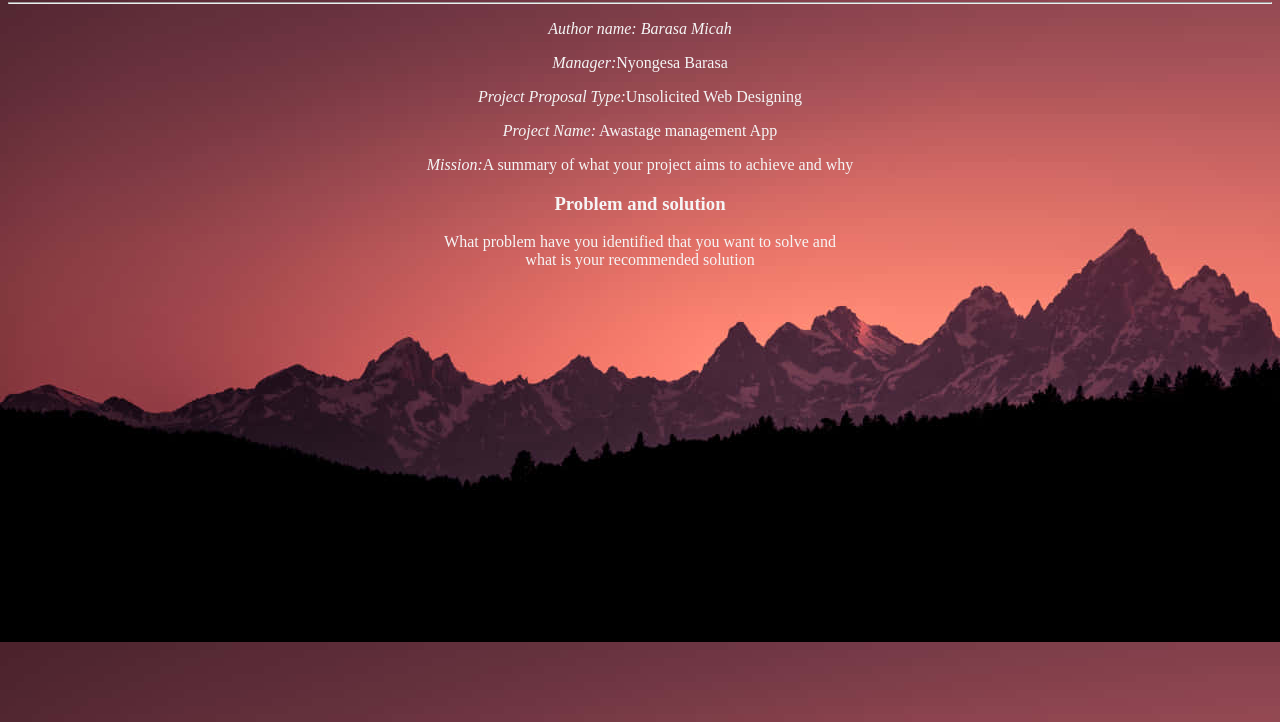
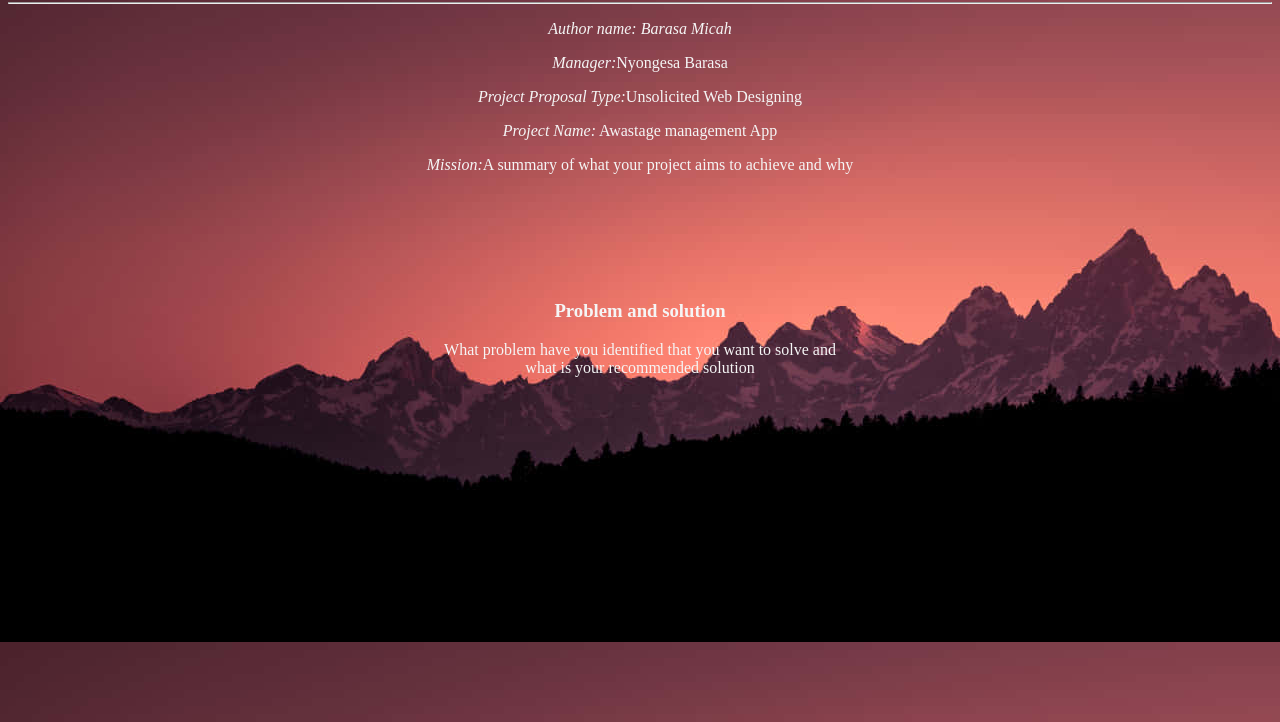
Before and after one commit to Barasa-Micah/Website, a plain HTML site: page Projects.html in a window 1280 px wide. Shown: the part 78-800 px from the top of the page. Drawn offline with Linux system fonts and the light colour scheme.

Commit message:
update the styles

```diff
--- a/css/styles.css
+++ b/css/styles.css
@@ -58,3 +58,6 @@ h5{
     justify-content: space-between;
 
 }
+.problem{
+    margin-top: 10%;
+}
```
